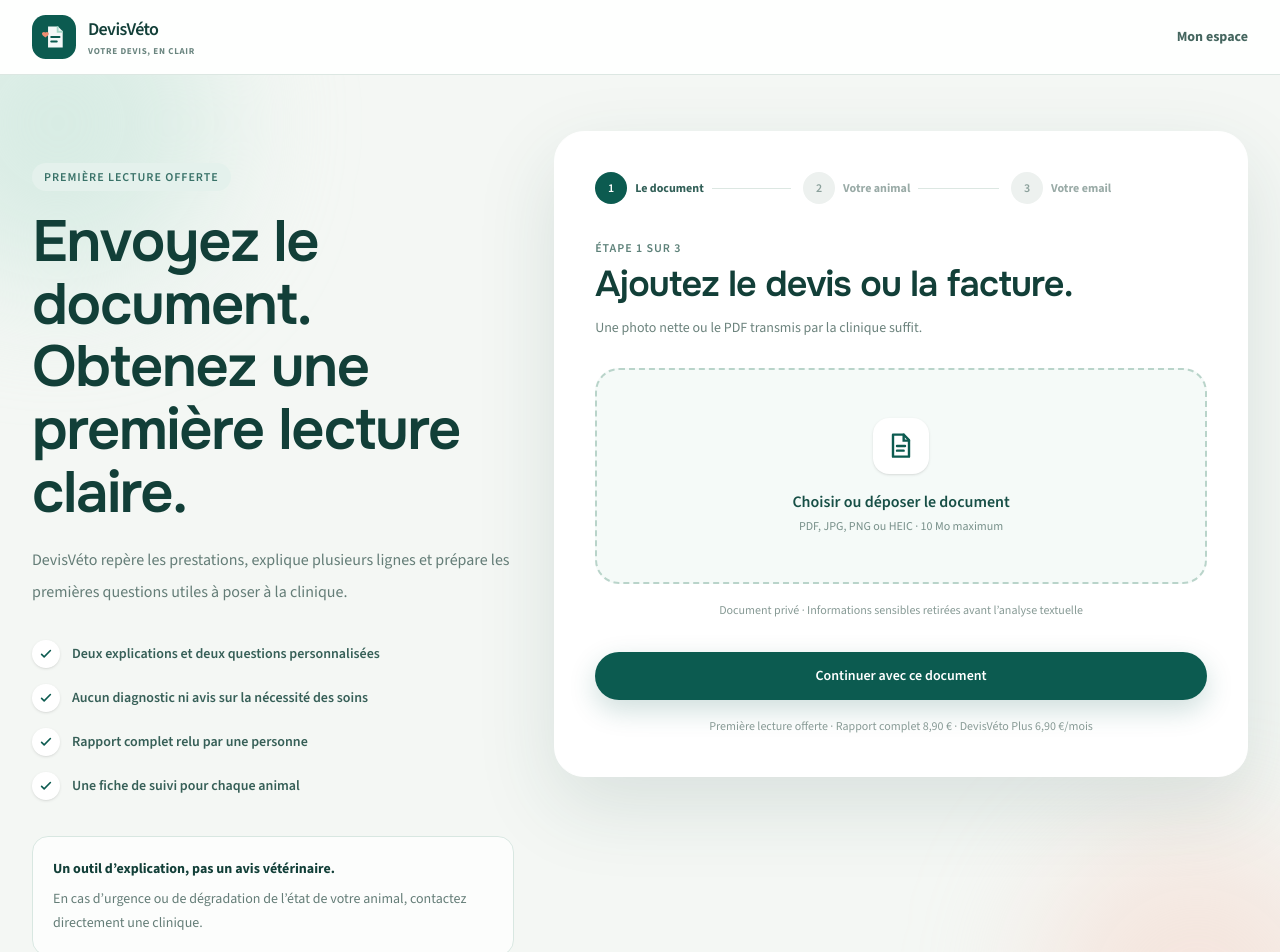
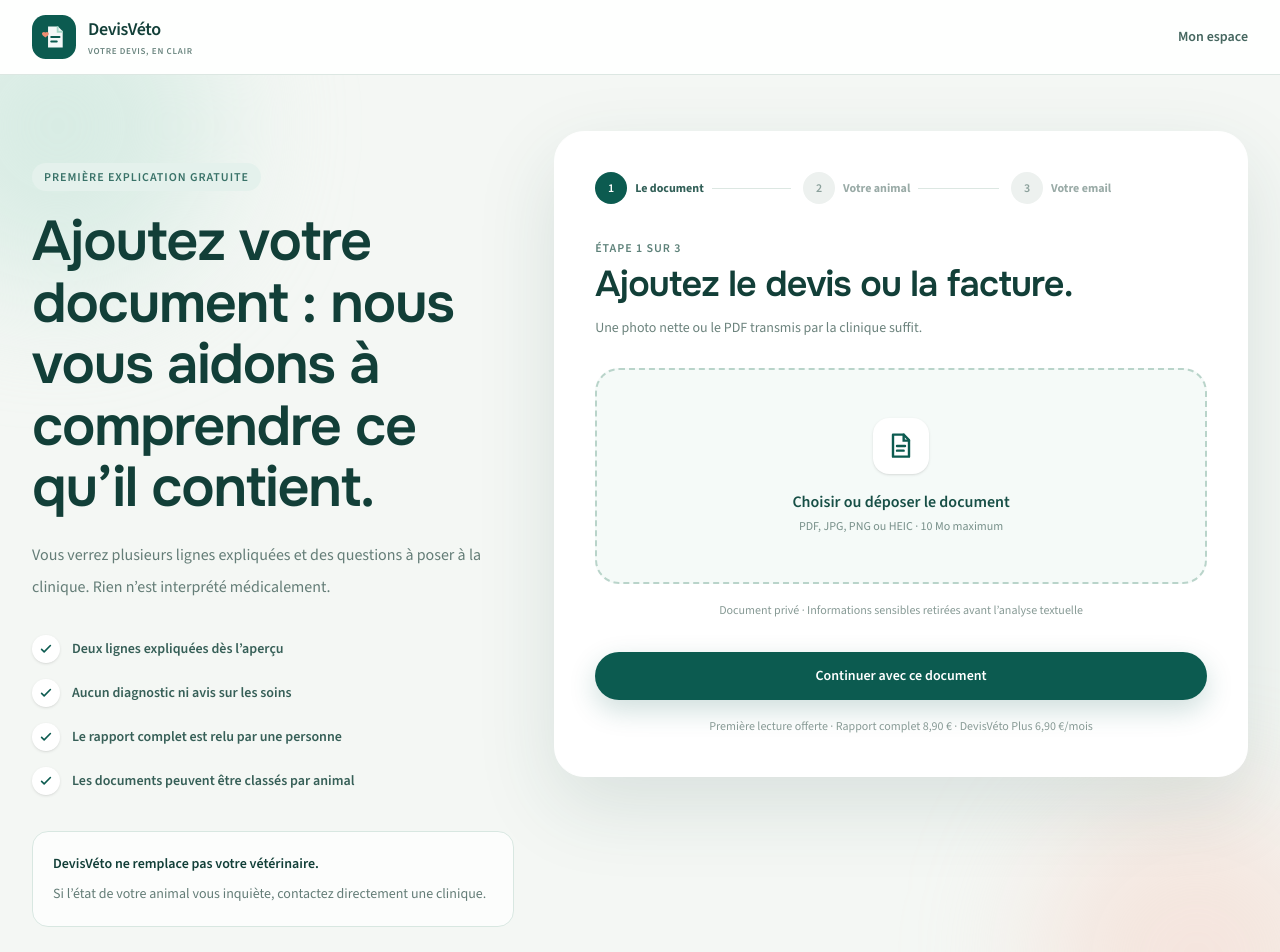
Before and after one commit to Noskarant/DevisV-to, a Next.js app: page /analyser in a window 1280 px wide. Shown: the top 952 px of the page. Built offline with nearby package versions, Linux system fonts and the light colour scheme.

Commit message:
Humanise l’introduction du parcours d’analyse

```diff
--- a/src/app/analyser/page.tsx
+++ b/src/app/analyser/page.tsx
@@ -65,11 +65,11 @@ export default async function AnalyserPage({
           <Link href="/" className="flex items-center gap-3">
             <BrandMark />
             <div>
-              <p className="text-lg font-extrabold tracking-[-0.035em] text-[#123f38]">DevisVéto</p>
-              <p className="mt-0.5 text-[9px] font-bold uppercase tracking-[0.18em] text-[#6a857f]">Votre devis, en clair</p>
+              <p className="text-lg font-semibold tracking-[-0.02em] text-[#123f38]">DevisVéto</p>
+              <p className="mt-0.5 text-[9px] font-semibold uppercase text-[#6a857f]">Votre devis, en clair</p>
             </div>
           </Link>
-          <Link href="/dashboard" className="text-sm font-bold text-[#45665f] hover:text-[#0c5b50]">Mon espace</Link>
+          <Link href="/dashboard" className="text-sm font-semibold text-[#45665f] hover:text-[#0c5b50]">Mon espace</Link>
         </div>
       </header>
 
@@ -79,20 +79,20 @@ export default async function AnalyserPage({
 
         <div className="relative mx-auto grid max-w-7xl gap-10 lg:grid-cols-[0.82fr_1.18fr] lg:items-start">
           <aside className="pt-3 lg:sticky lg:top-10 lg:pt-8">
-            <div className="inline-flex rounded-full bg-[#e4f1ec] px-3 py-1.5 text-xs font-extrabold uppercase tracking-[0.13em] text-[#397268]">Première lecture offerte</div>
-            <h1 className="mt-5 max-w-xl font-serif text-4xl font-semibold leading-[1.08] tracking-[-0.045em] text-[#123f38] sm:text-5xl lg:text-[58px]">
-              Envoyez le document. Obtenez une première lecture claire.
+            <div className="inline-flex rounded-full bg-[#e4f1ec] px-3 py-1.5 text-xs font-semibold uppercase text-[#397268]">Première explication gratuite</div>
+            <h1 className="mt-5 max-w-xl font-serif text-4xl leading-[1.1] text-[#123f38] sm:text-5xl lg:text-[56px]">
+              Ajoutez votre document : nous vous aidons à comprendre ce qu’il contient.
             </h1>
             <p className="mt-5 max-w-lg text-base leading-8 text-[#647d77]">
-              DevisVéto repère les prestations, explique plusieurs lignes et prépare les premières questions utiles à poser à la clinique.
+              Vous verrez plusieurs lignes expliquées et des questions à poser à la clinique. Rien n’est interprété médicalement.
             </p>
 
             <div className="mt-8 space-y-4">
               {[
-                "Deux explications et deux questions personnalisées",
-                "Aucun diagnostic ni avis sur la nécessité des soins",
-                "Rapport complet relu par une personne",
-                "Une fiche de suivi pour chaque animal",
+                "Deux lignes expliquées dès l’aperçu",
+                "Aucun diagnostic ni avis sur les soins",
+                "Le rapport complet est relu par une personne",
+                "Les documents peuvent être classés par animal",
               ].map((item) => (
                 <div key={item} className="flex items-center gap-3 text-sm font-semibold text-[#365f57]">
                   <span className="flex h-7 w-7 shrink-0 items-center justify-center rounded-full bg-white text-[#0c5b50] shadow-sm"><CheckIcon /></span>
@@ -102,8 +102,8 @@ export default async function AnalyserPage({
             </div>
 
             <div className="mt-9 rounded-2xl border border-[#d8e7e1] bg-white/75 p-5 text-sm leading-6 text-[#647d77]">
-              <p className="font-bold text-[#123f38]">Un outil d’explication, pas un avis vétérinaire.</p>
-              <p className="mt-1.5">En cas d’urgence ou de dégradation de l’état de votre animal, contactez directement une clinique.</p>
+              <p className="font-semibold text-[#123f38]">DevisVéto ne remplace pas votre vétérinaire.</p>
+              <p className="mt-1.5">Si l’état de votre animal vous inquiète, contactez directement une clinique.</p>
             </div>
           </aside>
 
```
